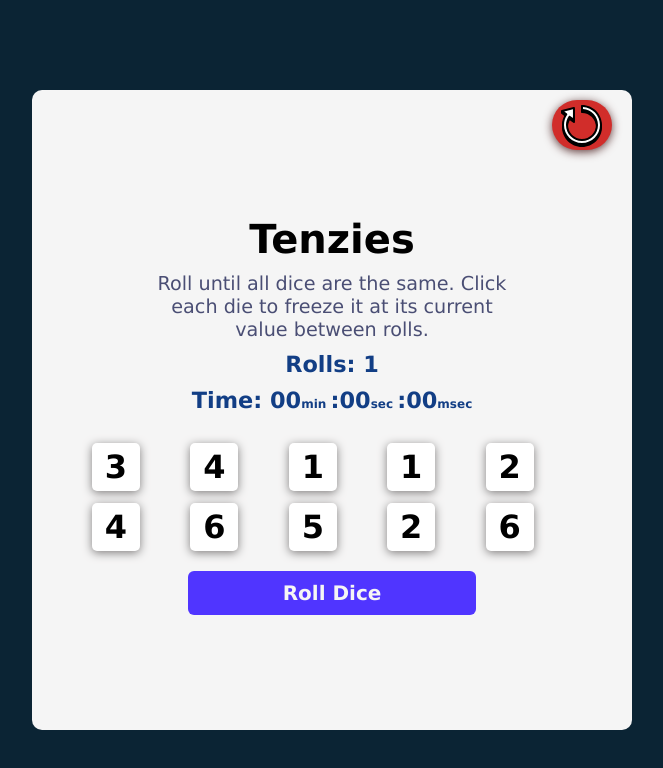
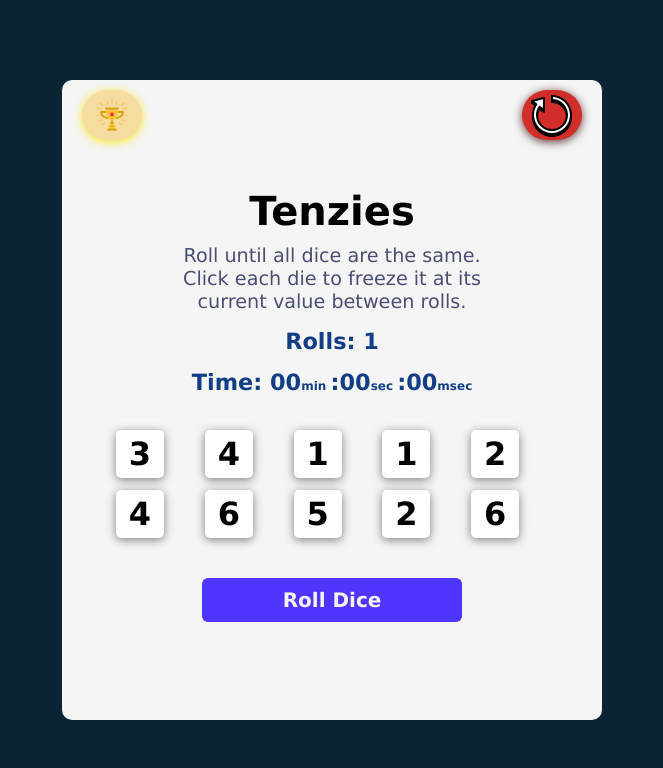
Before and after one commit to TeacherBCode/Tenzies-Game, a React (Vite) app: page / in a window 1280 px wide. Shown: the top 768 px of the page, without its empty margins (308-971 px from the left). Built offline with nearby package versions, Linux system fonts and the light colour scheme.

Commit message:
Personal Best Score Update

```diff
--- a/src/App.jsx
+++ b/src/App.jsx
@@ -2,6 +2,7 @@ import React from 'react'
 import Die from './components/Die'
 import { nanoid } from 'nanoid'
 import Confetti from 'react-confetti'
+import Record from './components/Record'
 
 
 
@@ -12,6 +13,15 @@ function App() {
   const [time, setTime] = React.useState(0);
   // state to check stopwatch running or not
   const [isRunning, setIsRunning] = React.useState(false);
+  const [recordShow, setRecordShow] = React.useState(false);
+  const [tenziesPR, setTenziesPR] = React.useState( ()=> (JSON.parse(localStorage.getItem("tenziesPR")) || {
+      rollCount: 100, timer : {
+        minutes: 99,
+        seconds: 99,
+        milliseconds: 99
+      } })
+  )
+
 
 
   React.useEffect(() => {
@@ -21,17 +31,44 @@ function App() {
       setTenzies(true)
       console.log("You Won!")
       setIsRunning(isRunning => !isRunning)
+      setRecordShow(true)
     }
 
     let anyHeld = dieValues.some(die => die.isHeld)
     if (anyHeld && !isRunning) {
       setIsRunning(isRunning => !isRunning)
     }
-
   }, [dieValues]
   )
 
 
+  React.useEffect(
+    ()=>{
+      if(tenzies && tenziesPR.rollCount > rollCount){
+        setTenziesPR(tenziesPR => ({ ...tenziesPR,
+                                    rollCount: rollCount}))
+      }
+
+      if(tenzies &&  tenziesPR.timer.minutes > timer.minutes){
+        setTenziesPR(tenziesPR => ({ ...tenziesPR, timer:{...timer}}))
+      }else if (tenzies &&  tenziesPR.timer.minutes === timer.minutes){
+          if(tenziesPR.timer.seconds > timer.seconds){
+            setTenziesPR(tenziesPR => ({ ...tenziesPR, timer:{...timer}}))
+          }else if(tenziesPR.timer.seconds === timer.seconds){
+            if (tenziesPR.timer.milliseconds > timer.milliseconds){
+              setTenziesPR(tenziesPR => ({ ...tenziesPR, timer:{...timer}}))
+            }
+          }
+      }
+
+      console.log(tenziesPR)
+    },[tenzies]
+  )
+
+  React.useEffect(
+    () =>   localStorage.setItem("tenziesPR" ,JSON.stringify(tenziesPR))
+    ,[tenziesPR]
+  )
 
 
   function randomNumArr() {
@@ -60,8 +97,16 @@ function App() {
       isHeld={die.isHeld}
       handleClick={() => holdDieFace(die.id)} />)
 
+///////////////////    Record Show  ////////////////////
+
+  function handleRecordShow(){
+    setRecordShow(recordShow => !recordShow)
+  }
+
+///////////////////    Roll Dice   ////////////////////
 
   function rollDice() {
+    if(!tenzies){
       if (!isRunning) {
         setIsRunning(isRunning => !isRunning)
       }
@@ -70,6 +115,9 @@ function App() {
       setDieValues(dieValues => dieValues.map((die, ind) =>
         (die.isHeld === false) ? { ...newValues[ind], id: die.id } : die))
     }
+  }
+
+///////////////////    Reset Game   ////////////////////
 
   function resetGame() {
     setDieValues(randomNumArr)
@@ -77,6 +125,8 @@ function App() {
     setRollCount(1)
     setTime(0)
     setIsRunning(false)
+    setRecordShow(false)
+
   }
 
   ///////////////////      StopWatch    ////////////////////
@@ -105,6 +155,7 @@ function App() {
       {tenzies && <Confetti gravity={0.3} />}
       <main>
         <button className='restart' onClick={resetGame} ></button>
+        <button className='high-score' onClick={handleRecordShow}></button>
         <div id="game-info" className="info">
           <h1>Tenzies</h1>
           <p>Roll until all dice are the same. Click each die to freeze it at its current value between rolls.</p>
@@ -118,6 +169,7 @@ function App() {
               {timer.milliseconds.toString().padStart(2, "0")}<span className='mini'>msec </span>
             </h3>
           </div>
+          <Record recordShow={recordShow} record={tenziesPR} />
         </div>
         <div id="game-section" className="info">
           {dieFaces}
--- a/src/components/Record.jsx
+++ b/src/components/Record.jsx
@@ -3,11 +3,18 @@ import React from 'react'
 function Record(props) {
     return (
         <>
-            {props.record && <div className="record-info" onClick={props.handleRecord}>
-                <h3>Personal Record👆(hide) </h3>
-                <h3>⭐Rolls:  </h3>
-                <h3>⭐Time: </h3>
+            {props.recordShow && <div className="record-info" onClick={props.handleRecord}>
+                <h3>⭐⭐⭐Personal Record⭐⭐⭐ </h3>
+                <h3>Best Rolls: {props.record.rollCount}  </h3>
+                <h3>
+                    <span>Best Time: </span>
+                    {props.record.timer.minutes.toString().padStart(2, "0")}<span className='mini'>min </span>:
+                    {props.record.timer.seconds.toString().padStart(2, "0")}<span className='mini'>sec </span>:
+                    {props.record.timer.milliseconds.toString().padStart(2, "0")}<span className='mini'>msec </span>
+                </h3>
             </div>}
         </>
     )
 }
+
+export default Record;
--- a/src/index.css
+++ b/src/index.css
@@ -5,19 +5,42 @@
 
 body {
   margin: 0;
-  padding: 20px;
   width: 100vw;
   height: 100vh;
   background-color: #0B2434;
+  display: flex;
+  justify-content: center;
+  align-items: center;
 }
+
+
+
+/*################## Main-Section ###################*/
+
+main{
+  position: relative;
+  margin:20px auto;
+  padding: 10px auto;
+  box-sizing: content-box;
+  width: 90%;
+  max-width: 600px;
+  height: 80vh;
+  background-color: #F5F5F5 ;
+  border-radius: 10px;
+  display: flex;
+  flex-direction: column;
+  justify-content: center;
+  align-items: center;
+  text-align: center;
+}
+
 
 h3{
   margin:10px;
 }
 
 
-/* Restart Button */
-
+/*################## restart Button ###################*/
 
 .restart{
   position: absolute;
@@ -45,27 +68,36 @@ h3{
 }
 
 
+/*################## High-score Btn ###################*/
+
+.high-score{
+  position: absolute;
+  top: 10px;
+  left: 20px;
+  background-color: rgb(245, 221, 162);
+  background-image: url('./assets/high-score.png');
+  background-repeat: no-repeat;
+  background-position: center;
+  box-shadow: rgb(247, 233, 36) 0px 2px 10px ;
+  color: whitesmoke;
+  font-size: 1.2rem;
+  width: 60px;
+  height: 50px;
+  padding: 10px;
+  border: none;
+  border-radius: 50px;
+  cursor: pointer;
+}
+.high-score:hover{
+  transform: translateY(2px);
+  background-color: rgb(252, 252, 252);
+  box-shadow: gold 0px 0px 20px 3px;
+  width: 70px;
+}
 
 
 
-main{
-  position: relative;
-  margin: 70px auto;
-  padding: 0;
-  box-sizing: content-box;
-  width: 90%;
-  max-width: 600px;
-  height: 80vh;
-  background-color: #F5F5F5 ;
-  border-radius: 10px;
-  display: flex;
-  flex-direction: column;
-  justify-content: center;
-  align-items: center;
-  text-align: center;
-}
-
-
+/*################## Game Info Section ###################*/
 
 .info{
   margin: 0 auto;
@@ -81,8 +113,39 @@ main{
   font-size: 1.2rem;
   width: 75%;
   margin: 5px auto ;
-  color: #4A4E74;
+  color: hsl(234, 22%, 37%);
 }
+
+
+
+/*##################  Roll Count && StopWatch Section ###################*/
+
+.stopwatch-time {
+  text-align: center;
+  color: #123e85;
+  font-size: 1.4rem;
+  margin: 15px auto;
+}
+
+.mini{
+  font-size: 0.75rem;
+}
+
+.record-info{
+  margin:30px auto 10px ;
+  padding: 1px 0;
+  min-width: 25%;
+  max-width: 80%;
+  font-size: 0.9rem;
+  background-color: rgb(14, 75, 172);
+  color: whitesmoke;
+  border-radius: 8px;
+  box-shadow: gold 0px 0px 20px 4px;
+}
+
+
+
+/*################## Game Section Section ###################*/
 
 #game-section{
   margin: 20px auto;
@@ -116,9 +179,14 @@ main{
   background-color: #59E391;
 }
 
+
+
+/*################## Game Roll Dice Button Section ###################*/
+
 #game-button{
   background-color: #5035FF;
   color: whitesmoke;
+  margin: 20px auto 0px ;
   font-size: 1.25rem;
   font-weight: 600;
   width: 60%;
@@ -133,50 +201,14 @@ main{
 }
 
 
-/* ######  StopWatch  ############ */
+/*############################################################*/
+/*################## Media Query Section ###################*/
 
 
-.stopwatch-time {
-  text-align: center;
-  color: #123e85;
-  font-size: 1.4rem;
-}
-
-.mini{
-  font-size: 0.75rem;
-}
-
-.record-info{
-  margin:30px auto 10px ;
-  padding: 1px 0;
-  min-width: 25%;
-  max-width: 80%;
-  font-size: 0.9rem;
-  background-color: rgb(65, 149, 179);
-  color: whitesmoke;
-  border-radius: 8px;
-
-}
-.record-info:hover{
-  transform: translateY(3px);
-  box-shadow: rgb(24, 206, 227)  3px 3px 20px;
-}
-.record-btn{
-  max-width: 50%;
-}
-
-
-
-
-/* ###########    Media   ###############*/
-
-@media (max-width : 500px){
-  main{
-    height: 80vh;
-  }
+@media (max-width : 600px){
 
   #game-info h1{
-    font-size: 2rem;
+    font-size: 2.5rem;
   }
   #game-info p{
     width: 90%;
@@ -187,6 +219,10 @@ main{
     width:90%
   }
 
+  .stopwatch-time{
+    font-size: 1.2rem;
+  }
+
 
   .restart{
     width: 50px;
@@ -194,6 +230,15 @@ main{
   }
 
   .restart:hover{
+    width:55px;
+  }
+
+  .high-score{
+    width: 50px;
+    height: 40px;
+  }
+
+  .high-score:hover{
     width:55px;
   }
 
```
Also changed, not shown: src/assets/high-score.png (added). Lines whose indentation alone changed are shown as unchanged.
